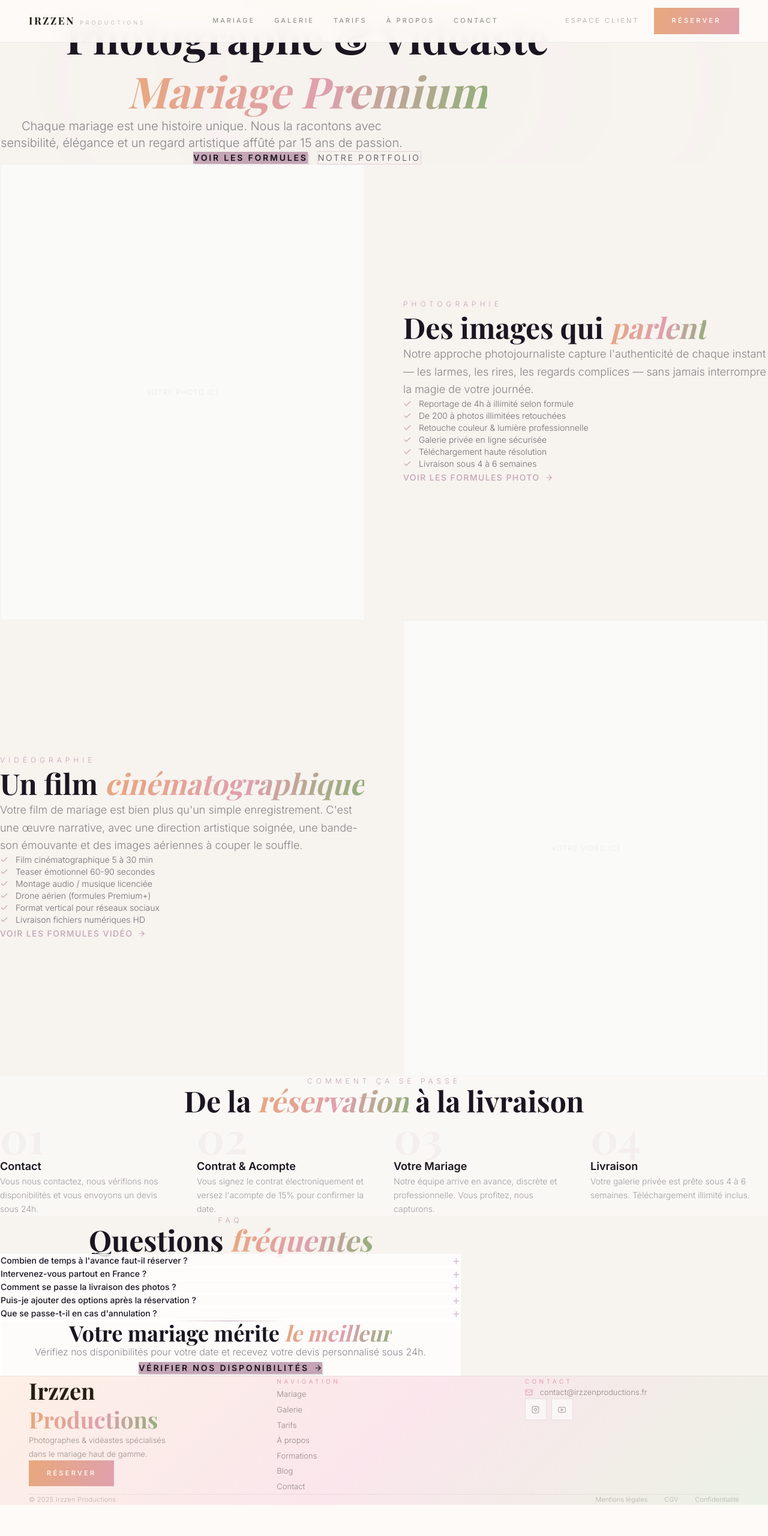
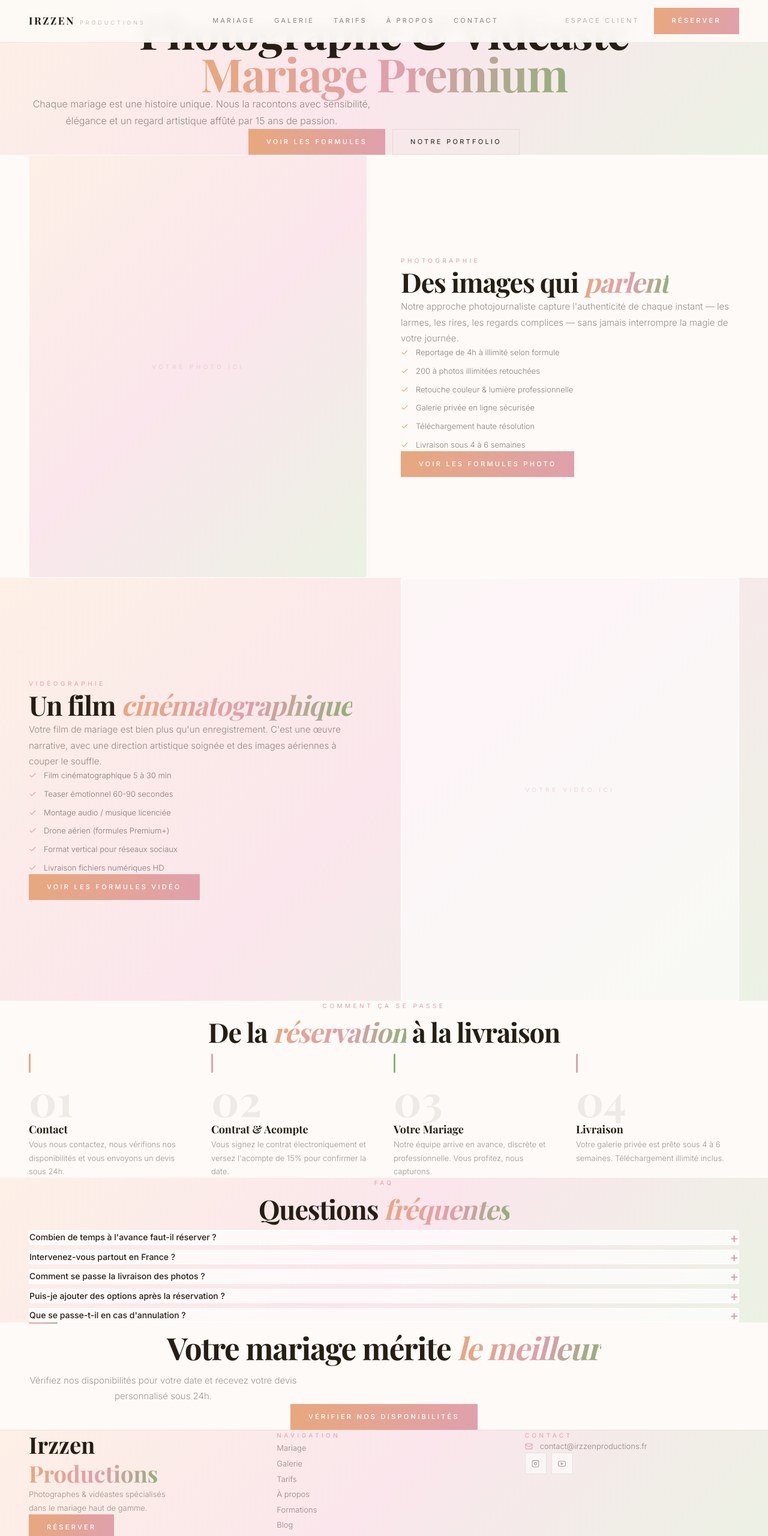
Before and after one commit to raventech75/irzzenproductions, a Next.js app: page /mariage in a window 1280 px wide. Shown: the top 2560 px of the page at 60% size. Before the commit the page ends 2508 px from the top, so only its background shows below. Built offline with nearby package versions, Linux system fonts and the light colour scheme; a web font is replaced by a local one.

Commit message:
Fix layout on all pages: replace px-6/max-w-7xl with .wrap, update mariage/formations/blog to new design system

```diff
--- a/src/app/(public)/contact/ContactForm.tsx
+++ b/src/app/(public)/contact/ContactForm.tsx
@@ -79,7 +79,7 @@ export function ContactForm() {
   }
 
   return (
-    <form onSubmit={handleSubmit} className="glass p-8 space-y-6">
+    <form onSubmit={handleSubmit} className="card rounded-sm p-8 space-y-6">
       {/* Récap configurateur si arrivé depuis /tarifs */}
       {formulePresel && (
         <div className="p-4 border border-[#C4A5B5]/30 bg-[#C4A5B5]/5 space-y-2">
--- a/src/app/(public)/mariage/page.tsx
+++ b/src/app/(public)/mariage/page.tsx
@@ -1,24 +1,15 @@
 import type { Metadata } from "next";
 import Link from "next/link";
-import { ArrowRight, Check } from "lucide-react";
+import { Check } from "lucide-react";
 
 export const metadata: Metadata = {
   title: "Photographie & Vidéographie de Mariage",
-  description:
-    "Reportage photo et film de mariage haut de gamme. Équipe de 12 professionnels, 15 ans d'expérience, drone, album luxe. Demandez votre devis gratuit.",
-  keywords: [
-    "photographe mariage",
-    "vidéaste mariage",
-    "film mariage cinématographique",
-    "reportage mariage",
-    "photographe mariage luxe",
-    "drone mariage",
-  ],
+  description: "Reportage photo et film de mariage haut de gamme.",
 };
 
 const photoInclus = [
   "Reportage de 4h à illimité selon formule",
-  "De 200 à photos illimitées retouchées",
+  "200 à photos illimitées retouchées",
   "Retouche couleur & lumière professionnelle",
   "Galerie privée en ligne sécurisée",
   "Téléchargement haute résolution",
@@ -34,217 +25,141 @@ const videoInclus = [
   "Livraison fichiers numériques HD",
 ];
 
+const steps = [
+  { num: "01", titre: "Contact",          texte: "Vous nous contactez, nous vérifions nos disponibilités et vous envoyons un devis sous 24h.", bar: "bg-[#E8A87C]" },
+  { num: "02", titre: "Contrat & Acompte",texte: "Vous signez le contrat électroniquement et versez l'acompte de 15% pour confirmer la date.", bar: "bg-[#DFA0AE]" },
+  { num: "03", titre: "Votre Mariage",    texte: "Notre équipe arrive en avance, discrète et professionnelle. Vous profitez, nous capturons.", bar: "bg-[#8FAF78]" },
+  { num: "04", titre: "Livraison",        texte: "Votre galerie privée est prête sous 4 à 6 semaines. Téléchargement illimité inclus.", bar: "bg-[#DFA0AE]" },
+];
+
 const faq = [
-  {
-    q: "Combien de temps à l'avance faut-il réserver ?",
-    a: "Nous recommandons de réserver au moins 6 à 12 mois avant votre mariage. Les dates du printemps et de l'été se remplissent très rapidement. Contactez-nous pour vérifier nos disponibilités.",
-  },
-  {
-    q: "Intervenez-vous partout en France ?",
-    a: "Oui, nous intervenons partout en France et à l'international. Les frais de déplacement sont inclus en Île-de-France, et calculés au-delà selon la destination.",
-  },
-  {
-    q: "Comment se passe la livraison des photos ?",
-    a: "Vous recevrez un lien vers votre galerie privée sécurisée. Vous pourrez y télécharger toutes vos photos en haute résolution, les partager avec vos proches et les conserver indéfiniment.",
-  },
-  {
-    q: "Puis-je ajouter des options après la réservation ?",
-    a: "Oui, vous pouvez ajouter des options jusqu'à 30 jours avant la date du mariage, sous réserve de disponibilité de notre équipe.",
-  },
-  {
-    q: "Que se passe-t-il en cas d'annulation ?",
-    a: "L'acompte de 15% est remboursable si l'annulation intervient plus de 30 jours avant le mariage. Un contrat détaillant toutes les conditions vous est envoyé à la réservation.",
-  },
+  { q: "Combien de temps à l'avance faut-il réserver ?",  a: "Nous recommandons de réserver 6 à 12 mois avant votre mariage. Les dates du printemps et de l'été se remplissent très rapidement." },
+  { q: "Intervenez-vous partout en France ?",              a: "Oui, partout en France et à l'international. Les frais de déplacement sont inclus en Île-de-France." },
+  { q: "Comment se passe la livraison des photos ?",       a: "Vous recevrez un lien vers votre galerie privée sécurisée pour télécharger toutes vos photos en haute résolution." },
+  { q: "Puis-je ajouter des options après la réservation ?", a: "Oui, jusqu'à 30 jours avant la date du mariage, sous réserve de disponibilité." },
+  { q: "Que se passe-t-il en cas d'annulation ?",          a: "L'acompte de 15% est remboursable si l'annulation intervient plus de 30 jours avant le mariage." },
 ];
 
 export default function MariagePage() {
   return (
-    <div className="min-h-screen bg-[#F7F3EF] pt-24">
-      {/* Hero */}
-      <section className="relative py-32 px-6 overflow-hidden">
-        <div className="absolute inset-0 bg-[#C4A5B5]/3 blur-[200px] rounded-full top-1/2 left-1/2 -translate-x-1/2 -translate-y-1/2 w-[600px] h-[400px]" />
-        <div className="max-w-5xl mx-auto text-center relative z-10">
-          <p className="text-xs tracking-[0.5em] uppercase text-[#C4A5B5] mb-4">
-            Notre spécialité
+    <div className="min-h-screen bg-[#FDFAF7]">
+
+      {/* ── Hero ── */}
+      <section className="g-bg pt-[140px] pb-24">
+        <div className="wrap text-center">
+          <p className="label-tag mb-4">Notre spécialité</p>
+          <h1 className="font-[family-name:var(--font-playfair)] font-bold text-[#261E14] tracking-tight leading-[0.93] mb-7"
+            style={{ fontSize: "clamp(40px,6vw,88px)" }}>
+            Photographe &amp; Vidéaste<br />
+            <span className="g-text">Mariage Premium</span>
+          </h1>
+          <p className="text-[16px] text-[rgba(38,30,20,0.48)] max-w-xl mx-auto font-light leading-[1.75] mb-10">
+            Chaque mariage est une histoire unique. Nous la racontons avec sensibilité, élégance et un regard artistique affûté par 15 ans de passion.
           </p>
-          <h1
-            className="text-5xl md:text-7xl font-bold text-[#1A1520] leading-tight mb-8"
-            style={{ fontFamily: "var(--font-playfair)" }}
-          >
-            Photographe & Vidéaste
-            <br />
-            <span className="text-gradient-gold italic">Mariage Premium</span>
-          </h1>
-          <p className="text-[#1A1520]/50 text-xl max-w-2xl mx-auto font-light mb-12">
-            Chaque mariage est une histoire unique. Nous la racontons avec
-            sensibilité, élégance et un regard artistique affûté par 15 ans de
-            passion.
-          </p>
-          <div className="flex flex-col sm:flex-row items-center justify-center gap-4">
-            <Link
-              href="/tarifs"
-              className="px-10 py-4 bg-[#C4A5B5] text-[#13111A] text-sm font-semibold tracking-[0.2em] uppercase hover:bg-[#DEC8D6] transition-colors gold-glow"
-            >
-              Voir les formules
-            </Link>
-            <Link
-              href="/galerie"
-              className="px-10 py-4 border border-[#C4A5B5]/40 text-[#1A1520]/80 text-sm font-light tracking-[0.2em] uppercase hover:border-[#C4A5B5] hover:text-[#C4A5B5] transition-all"
-            >
-              Notre portfolio
-            </Link>
+          <div className="flex flex-wrap items-center justify-center gap-3">
+            <Link href="/tarifs"  className="btn-fill">Voir les formules</Link>
+            <Link href="/galerie" className="btn-ghost">Notre portfolio</Link>
           </div>
         </div>
       </section>
 
-      {/* Photo & Vidéo */}
-      <section id="photo" className="py-24 px-6">
-        <div className="max-w-7xl mx-auto">
-          <div className="grid grid-cols-1 lg:grid-cols-2 gap-16 items-center mb-24">
-            {/* Placeholder photo */}
-            <div className="aspect-[4/5] bg-[#FAFAF8] border border-[#C4A5B5]/10 flex items-center justify-center text-[#C4A5B5]/20">
-              <span className="text-xs tracking-widest uppercase">Votre photo ici</span>
+      {/* ── Photo ── */}
+      <section id="photo" className="bg-[#FDFAF7] py-24">
+        <div className="wrap grid grid-cols-1 lg:grid-cols-2 gap-14 items-center">
+          <div className="aspect-[4/5] g-bg border border-white/80 rounded-sm flex items-center justify-center">
+            <span className="label-tag opacity-40">Votre photo ici</span>
           </div>
           <div>
-              <p className="text-xs tracking-[0.5em] uppercase text-[#C4A5B5] mb-4">
-                Photographie
+            <p className="label-tag mb-3">Photographie</p>
+            <h2 className="font-[family-name:var(--font-playfair)] font-bold text-[#261E14] tracking-tight leading-tight mb-5"
+              style={{ fontSize: "clamp(28px,3.5vw,48px)" }}>
+              Des images qui <span className="g-text italic">parlent</span>
+            </h2>
+            <p className="text-[15px] text-[rgba(38,30,20,0.48)] leading-[1.75] mb-7 font-light">
+              Notre approche photojournaliste capture l&apos;authenticité de chaque instant — les larmes, les rires, les regards complices — sans jamais interrompre la magie de votre journée.
             </p>
-              <h2
-                className="text-4xl md:text-5xl font-bold text-[#1A1520] leading-tight mb-6"
-                style={{ fontFamily: "var(--font-playfair)" }}
-              >
-                Des images qui{" "}
-                <span className="text-gradient-gold italic">parlent</span>
-              </h2>
-              <p className="text-[#1A1520]/50 text-lg leading-relaxed mb-8 font-light">
-                Notre approche photojournaliste capture l&apos;authenticité de
-                chaque instant — les larmes, les rires, les regards complices —
-                sans jamais interrompre la magie de votre journée.
-              </p>
-              <ul className="space-y-3 mb-10">
-                {photoInclus.map((item) => (
-                  <li key={item} className="flex items-center gap-3 text-sm text-[#1A1520]/60">
-                    <Check size={14} className="text-[#C4A5B5] flex-shrink-0" />
+            <ul className="flex flex-col gap-2.5 mb-8">
+              {photoInclus.map(item => (
+                <li key={item} className="flex items-center gap-3 text-[13px] text-[rgba(38,30,20,0.55)]">
+                  <Check size={13} className="text-[#E8A87C] shrink-0" />
                   {item}
                 </li>
               ))}
             </ul>
-              <Link
-                href="/tarifs"
-                className="inline-flex items-center gap-2 text-sm text-[#C4A5B5] tracking-widest uppercase font-medium hover:gap-4 transition-all"
-              >
-                Voir les formules photo <ArrowRight size={14} />
-              </Link>
+            <Link href="/tarifs" className="btn-fill">Voir les formules photo</Link>
           </div>
         </div>
+      </section>
 
-          {/* Vidéo */}
-          <div id="video" className="grid grid-cols-1 lg:grid-cols-2 gap-16 items-center">
+      {/* ── Vidéo ── */}
+      <section id="video" className="g-bg py-24">
+        <div className="wrap grid grid-cols-1 lg:grid-cols-2 gap-14 items-center">
           <div className="order-2 lg:order-1">
-              <p className="text-xs tracking-[0.5em] uppercase text-[#C4A5B5] mb-4">
-                Vidéographie
+            <p className="label-tag mb-3">Vidéographie</p>
+            <h2 className="font-[family-name:var(--font-playfair)] font-bold text-[#261E14] tracking-tight leading-tight mb-5"
+              style={{ fontSize: "clamp(28px,3.5vw,48px)" }}>
+              Un film <span className="g-text italic">cinématographique</span>
+            </h2>
+            <p className="text-[15px] text-[rgba(38,30,20,0.48)] leading-[1.75] mb-7 font-light">
+              Votre film de mariage est bien plus qu&apos;un enregistrement. C&apos;est une œuvre narrative, avec une direction artistique soignée et des images aériennes à couper le souffle.
             </p>
-              <h2
-                className="text-4xl md:text-5xl font-bold text-[#1A1520] leading-tight mb-6"
-                style={{ fontFamily: "var(--font-playfair)" }}
-              >
-                Un film{" "}
-                <span className="text-gradient-gold italic">cinématographique</span>
-              </h2>
-              <p className="text-[#1A1520]/50 text-lg leading-relaxed mb-8 font-light">
-                Votre film de mariage est bien plus qu&apos;un simple
-                enregistrement. C&apos;est une œuvre narrative, avec une
-                direction artistique soignée, une bande-son émouvante et des
-                images aériennes à couper le souffle.
-              </p>
-              <ul className="space-y-3 mb-10">
-                {videoInclus.map((item) => (
-                  <li key={item} className="flex items-center gap-3 text-sm text-[#1A1520]/60">
-                    <Check size={14} className="text-[#C4A5B5] flex-shrink-0" />
+            <ul className="flex flex-col gap-2.5 mb-8">
+              {videoInclus.map(item => (
+                <li key={item} className="flex items-center gap-3 text-[13px] text-[rgba(38,30,20,0.55)]">
+                  <Check size={13} className="text-[#DFA0AE] shrink-0" />
                   {item}
                 </li>
               ))}
             </ul>
-              <Link
-                href="/tarifs"
-                className="inline-flex items-center gap-2 text-sm text-[#C4A5B5] tracking-widest uppercase font-medium hover:gap-4 transition-all"
-              >
-                Voir les formules vidéo <ArrowRight size={14} />
-              </Link>
+            <Link href="/tarifs" className="btn-fill">Voir les formules vidéo</Link>
           </div>
-            <div className="order-1 lg:order-2 aspect-[4/5] bg-[#FAFAF8] border border-[#C4A5B5]/10 flex items-center justify-center text-[#C4A5B5]/20">
-              <span className="text-xs tracking-widest uppercase">Votre vidéo ici</span>
-            </div>
+          <div className="order-1 lg:order-2 aspect-[4/5] bg-white/60 border border-white/80 rounded-sm flex items-center justify-center">
+            <span className="label-tag opacity-40">Votre vidéo ici</span>
           </div>
         </div>
       </section>
 
-      {/* Processus */}
-      <section className="py-24 px-6 bg-[#FAF8F5]">
-        <div className="max-w-7xl mx-auto">
+      {/* ── Processus ── */}
+      <section className="bg-[#FDFAF7] py-24">
+        <div className="wrap">
           <div className="text-center mb-16">
-            <p className="text-xs tracking-[0.5em] uppercase text-[#C4A5B5] mb-4">
-              Comment ça se passe
-            </p>
-            <h2
-              className="text-4xl md:text-5xl font-bold text-[#1A1520]"
-              style={{ fontFamily: "var(--font-playfair)" }}
-            >
-              De la{" "}
-              <span className="text-gradient-gold italic">réservation</span>
-              {" "}à la livraison
+            <p className="label-tag mb-3">Comment ça se passe</p>
+            <h2 className="font-[family-name:var(--font-playfair)] font-bold text-[#261E14] tracking-tight"
+              style={{ fontSize: "clamp(26px,3.5vw,48px)" }}>
+              De la <span className="g-text italic">réservation</span> à la livraison
             </h2>
           </div>
           <div className="grid grid-cols-1 md:grid-cols-4 gap-8">
-            {[
-              { num: "01", titre: "Contact", texte: "Vous nous contactez, nous vérifions nos disponibilités et vous envoyons un devis sous 24h." },
-              { num: "02", titre: "Contrat & Acompte", texte: "Vous signez le contrat électroniquement et versez l'acompte de 15% pour confirmer la date." },
-              { num: "03", titre: "Votre Mariage", texte: "Notre équipe arrive en avance, discrète et professionnelle. Vous profitez, nous capturons." },
-              { num: "04", titre: "Livraison", texte: "Votre galerie privée est prête sous 4 à 6 semaines. Téléchargement illimité inclus." },
-            ].map((step) => (
-              <div key={step.num} className="relative">
-                <div
-                  className="text-7xl font-bold text-[#C4A5B5]/10 mb-4 leading-none"
-                  style={{ fontFamily: "var(--font-playfair)" }}
-                >
-                  {step.num}
-                </div>
-                <h3 className="text-lg font-semibold text-[#1A1520] mb-3">
-                  {step.titre}
-                </h3>
-                <p className="text-sm text-[#1A1520]/40 leading-relaxed">{step.texte}</p>
+            {steps.map(s => (
+              <div key={s.num}>
+                <span className={`inline-block w-[3px] h-8 rounded-full mb-5 ${s.bar}`} />
+                <div className="font-[family-name:var(--font-playfair)] font-bold text-[rgba(38,30,20,0.07)] text-[72px] leading-none mb-3 -mt-2">{s.num}</div>
+                <h3 className="font-[family-name:var(--font-playfair)] font-bold text-[#261E14] text-[18px] mb-2">{s.titre}</h3>
+                <p className="text-[13px] text-[rgba(38,30,20,0.45)] leading-[1.7] font-light">{s.texte}</p>
               </div>
             ))}
           </div>
         </div>
       </section>
 
-      {/* FAQ */}
-      <section className="py-24 px-6">
-        <div className="max-w-3xl mx-auto">
-          <div className="text-center mb-16">
-            <p className="text-xs tracking-[0.5em] uppercase text-[#C4A5B5] mb-4">FAQ</p>
-            <h2
-              className="text-4xl md:text-5xl font-bold text-[#1A1520]"
-              style={{ fontFamily: "var(--font-playfair)" }}
-            >
-              Questions{" "}
-              <span className="text-gradient-gold italic">fréquentes</span>
+      {/* ── FAQ ── */}
+      <section className="g-bg py-24">
+        <div className="wrap max-w-[760px]">
+          <div className="text-center mb-14">
+            <p className="label-tag mb-3">FAQ</p>
+            <h2 className="font-[family-name:var(--font-playfair)] font-bold text-[#261E14] tracking-tight"
+              style={{ fontSize: "clamp(26px,3.5vw,46px)" }}>
+              Questions <span className="g-text italic">fréquentes</span>
             </h2>
           </div>
-          <div className="space-y-4">
-            {faq.map((item) => (
-              <details
-                key={item.q}
-                className="group glass border border-[#C4A5B5]/15 open:border-[#C4A5B5]/40 transition-all"
-              >
-                <summary className="flex items-center justify-between px-6 py-5 cursor-pointer list-none text-[#1A1520] text-sm font-medium hover:text-[#C4A5B5] transition-colors">
+          <div className="flex flex-col gap-2">
+            {faq.map(item => (
+              <details key={item.q} className="group card rounded-sm border border-white/90">
+                <summary className="flex items-center justify-between px-6 py-5 cursor-pointer list-none text-[#261E14] text-[14px] font-medium hover:text-[#DFA0AE] transition-colors">
                   {item.q}
-                  <span className="text-[#C4A5B5]/60 group-open:rotate-45 transition-transform duration-300 text-xl leading-none flex-shrink-0 ml-4">
-                    +
-                  </span>
+                  <span className="text-[#DFA0AE] group-open:rotate-45 transition-transform duration-200 text-[22px] leading-none shrink-0 ml-4">+</span>
                 </summary>
-                <div className="px-6 pb-5 text-sm text-[#1A1520]/50 leading-relaxed border-t border-[#C4A5B5]/10 pt-4">
+                <div className="px-6 pb-5 text-[13px] text-[rgba(38,30,20,0.5)] leading-[1.75] border-t border-[rgba(38,30,20,0.06)] pt-4">
                   {item.a}
                 </div>
               </details>
@@ -253,29 +168,21 @@ export default function MariagePage() {
         </div>
       </section>
 
-      {/* CTA final */}
-      <section className="py-24 px-6">
-        <div className="max-w-3xl mx-auto text-center glass p-16 relative overflow-hidden">
-          <div className="absolute top-0 left-1/2 -translate-x-1/2 w-48 h-px bg-gradient-to-r from-transparent via-[#C4A5B5] to-transparent" />
-          <h2
-            className="text-4xl font-bold text-[#1A1520] mb-4"
-            style={{ fontFamily: "var(--font-playfair)" }}
-          >
-            Votre mariage mérite{" "}
-            <span className="text-gradient-gold italic">le meilleur</span>
+      {/* ── CTA final ── */}
+      <section className="bg-[#FDFAF7] py-24">
+        <div className="wrap text-center">
+          <div className="g-bar h-[2px] w-12 rounded-full mx-auto mb-8" />
+          <h2 className="font-[family-name:var(--font-playfair)] font-bold text-[#261E14] tracking-tight mb-4"
+            style={{ fontSize: "clamp(30px,4vw,56px)" }}>
+            Votre mariage mérite <span className="g-text italic">le meilleur</span>
           </h2>
-          <p className="text-[#1A1520]/50 mb-10">
-            Vérifiez nos disponibilités pour votre date et recevez votre devis
-            personnalisé sous 24h.
+          <p className="text-[15px] text-[rgba(38,30,20,0.45)] font-light mb-10 max-w-md mx-auto leading-[1.72]">
+            Vérifiez nos disponibilités pour votre date et recevez votre devis personnalisé sous 24h.
           </p>
-          <Link
-            href="/contact"
-            className="inline-flex items-center gap-2 px-10 py-4 bg-[#C4A5B5] text-[#13111A] text-sm font-semibold tracking-[0.2em] uppercase hover:bg-[#DEC8D6] transition-colors gold-glow"
-          >
-            Vérifier nos disponibilités <ArrowRight size={14} />
-          </Link>
+          <Link href="/contact" className="btn-fill">Vérifier nos disponibilités</Link>
         </div>
       </section>
+
     </div>
   );
 }
--- a/src/app/(public)/tarifs/Configurateur.tsx
+++ b/src/app/(public)/tarifs/Configurateur.tsx
@@ -55,8 +55,8 @@ export function Configurateur() {
   });
 
   return (
-    <section className="px-6 pb-32">
-      <div className="max-w-7xl mx-auto">
+    <section className="pb-24">
+      <div className="wrap">
         <div className="grid grid-cols-1 lg:grid-cols-3 gap-8 items-start">
           {/* Colonne gauche : Formules + Options */}
           <div className="lg:col-span-2 space-y-8">
```
Also changed, not shown: src/app/(public)/blog/page.tsx (+45 -85 lines), src/app/(public)/formations/page.tsx (+49 -93 lines). Lines whose indentation alone changed are shown as unchanged.
